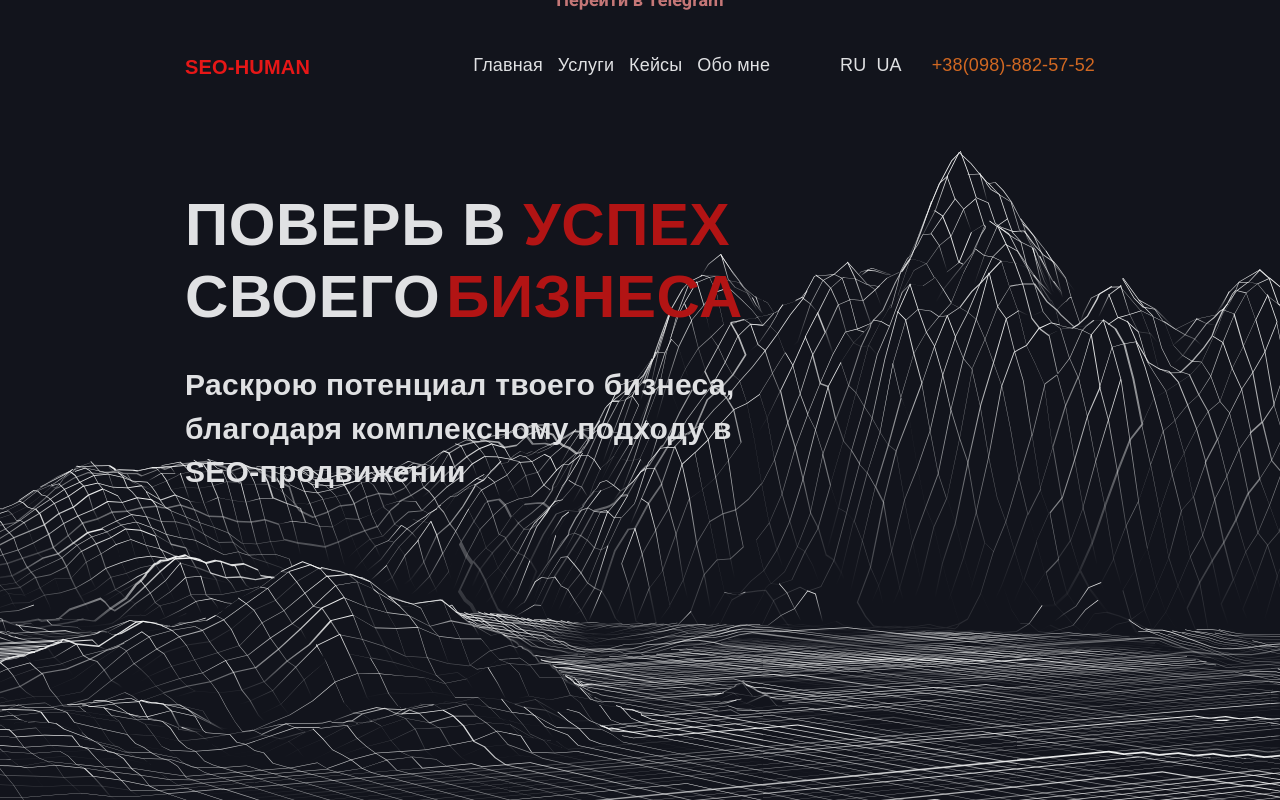
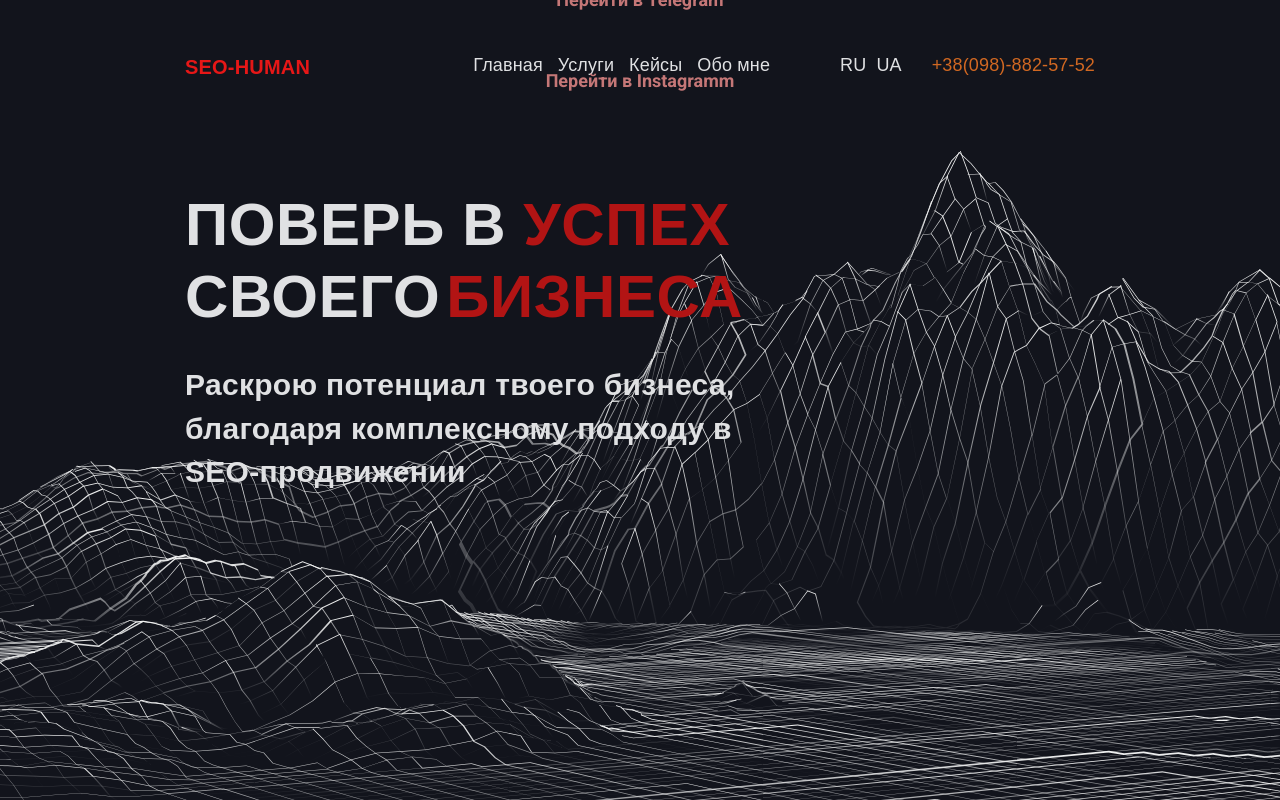
Before and after one commit to Igordikov/SEO-HUMAN, a website: page index.html in a window 1280 px wide. Drawn offline with Linux system fonts and the light colour scheme.

Commit message:
modal window 4

```diff
--- a/index.html
+++ b/index.html
@@ -98,6 +98,7 @@
     <li class="list-item">Обо мне </li>
     <li>    <div><a class="list-item" href="tel:+380988825752">+38(098)-882-57-52</a></div></li>
   <li class="list-item"><a href="https://t.me/ivandikovigor">Перейти в Telegram</a></li>
+  <li class="list-item"><a href=https://www.instagram.com/ivan_dikov_igor?igsh=aXNrbWM1M3hmd3lx&utm_source=qr">Перейти в Instagramm</a></li>
 </ul>
     </div>
 </section>
```
